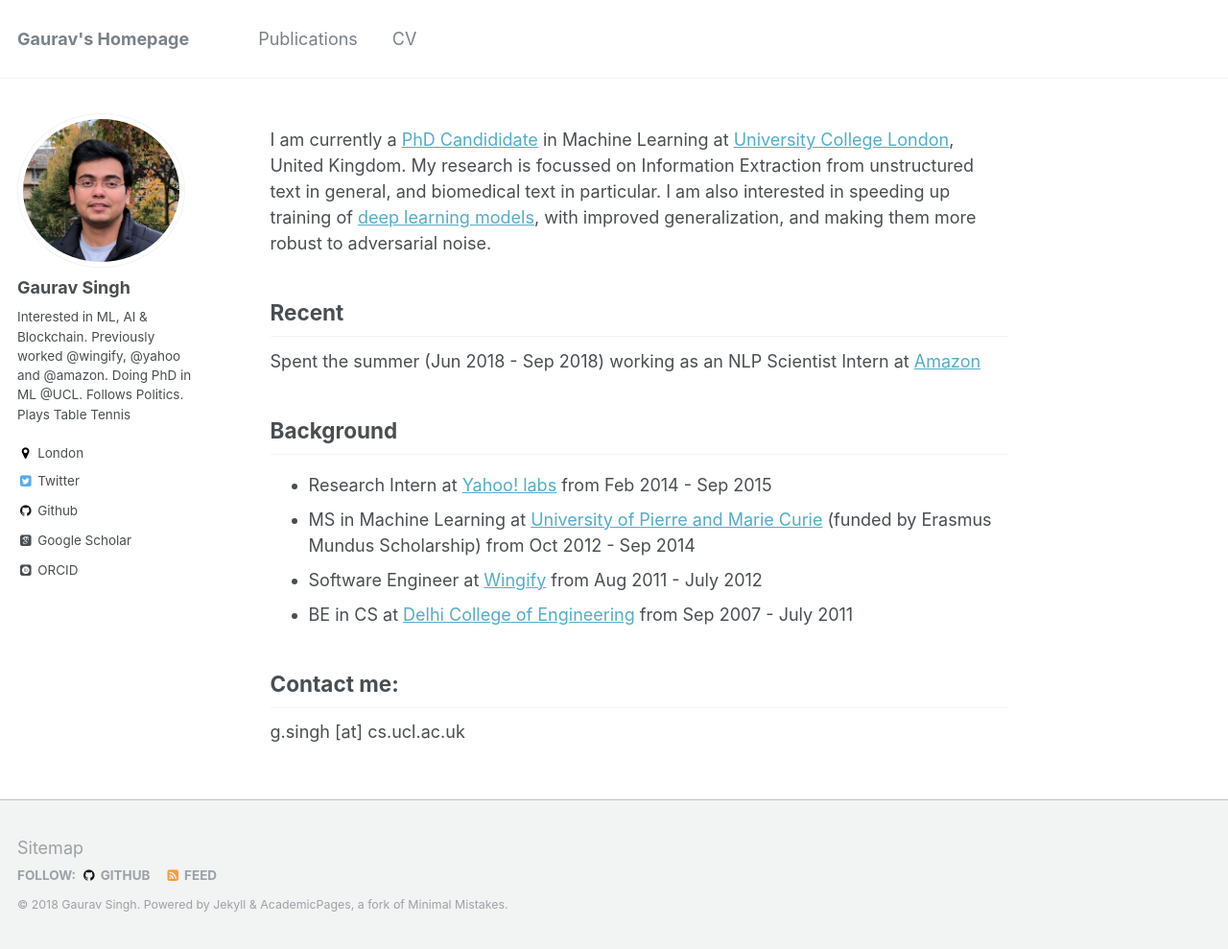
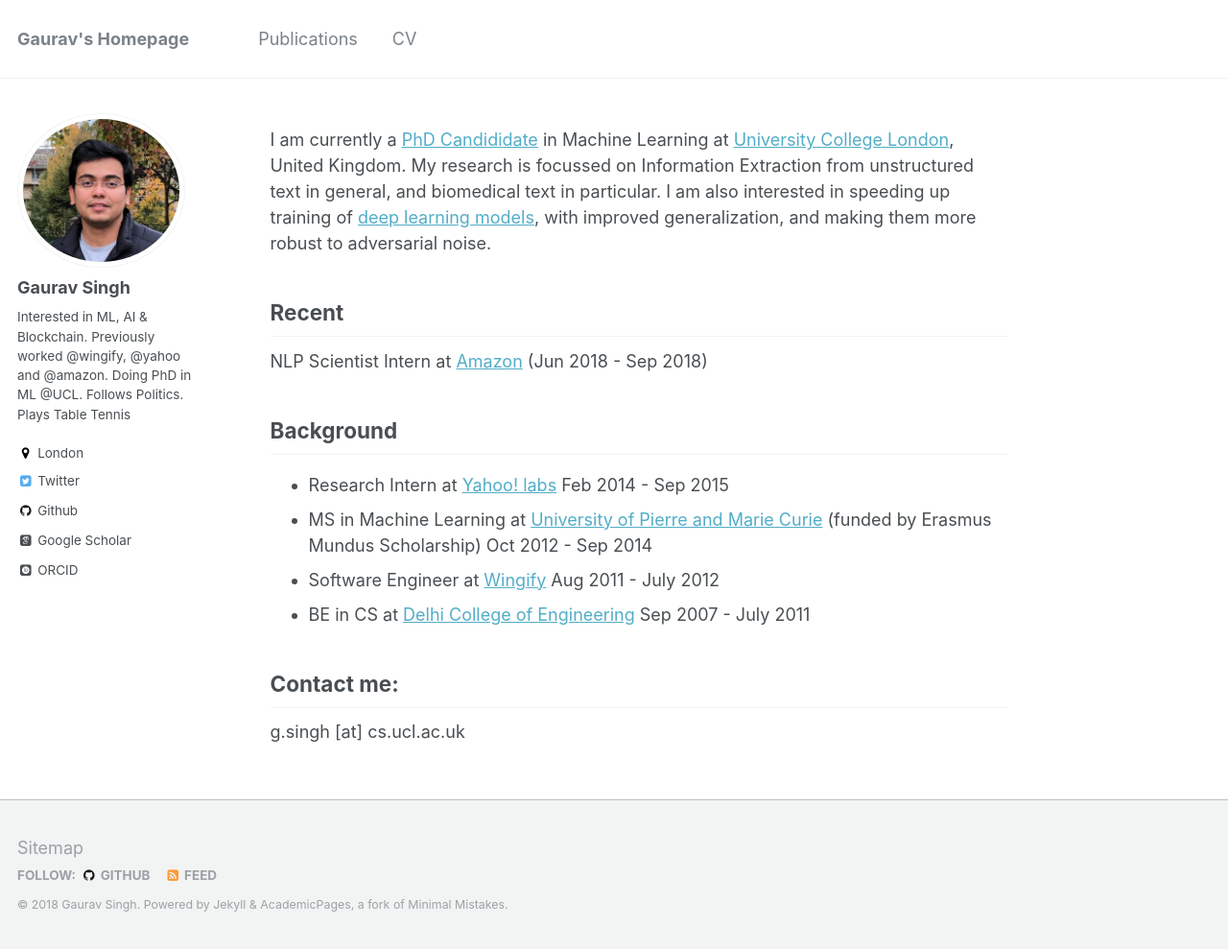
Before and after one commit to gauravsc/gauravsc.github.io, a Jekyll site: the page built from _pages/about.md, in a window 1280 px wide and 989 px high. Shown: the whole window at 96% size. Built offline with Jekyll 4.4.1, drawn with Linux system fonts in a browser that asks for light colours; some web fonts are replaced.

```diff
--- a/_pages/about.md
+++ b/_pages/about.md
@@ -12,14 +12,14 @@
 
 Recent
 ------
-Spent the summer (Jun 2018 - Sep 2018) working as an NLP Scientist Intern at <a href ="https://www.amazon.com"> Amazon</a>
+NLP Scientist Intern at <a href ="https://www.amazon.com"> Amazon</a> (Jun 2018 - Sep 2018)
 
 Background
 ------
-* Research Intern at <a href ="https://research.yahoo.com/">Yahoo! labs</a> from Feb 2014 - Sep 2015
-* MS in Machine Learning at <a href = "http://www.upmc.fr/en/">University of Pierre and Marie Curie</a> (funded by Erasmus Mundus Scholarship) from Oct 2012 - Sep 2014
-* Software Engineer at <a href="http://wingify.com/">Wingify</a> from Aug 2011 - July 2012
-* BE in CS at <a href="http://dtu.ac.in/">Delhi College of Engineering</a> from Sep 2007 - July 2011
+* Research Intern at <a href ="https://research.yahoo.com/">Yahoo! labs</a> Feb 2014 - Sep 2015
+* MS in Machine Learning at <a href = "http://www.upmc.fr/en/">University of Pierre and Marie Curie</a> (funded by Erasmus Mundus Scholarship) Oct 2012 - Sep 2014
+* Software Engineer at <a href="http://wingify.com/">Wingify</a> Aug 2011 - July 2012
+* BE in CS at <a href="http://dtu.ac.in/">Delhi College of Engineering</a> Sep 2007 - July 2011
 
 
 
```
